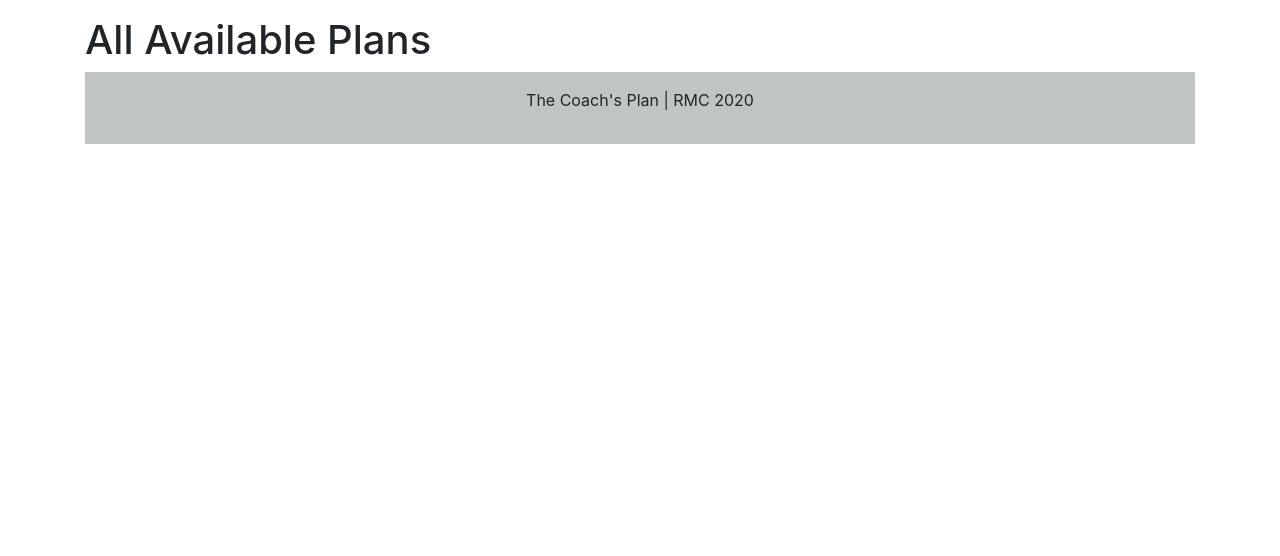
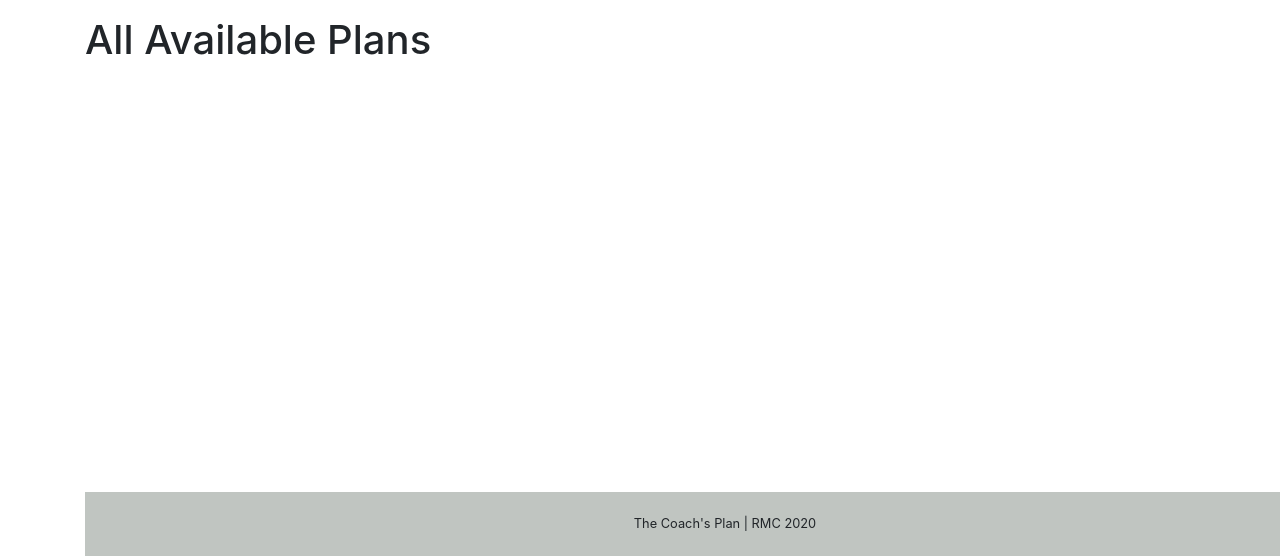
Before and after one commit to RonanMc99/coachs-plan, a Django app: page /plans/ in a window 1280 px wide. Shown: the part 244-800 px from the top of the page. Run offline with Django 3.2, Linux system fonts and the light colour scheme; data that the repository does not hold is empty; some libraries are stand-ins or nearby versions.

Commit message:
Added some styling for the list view

```diff
--- a/static/css/style.css
+++ b/static/css/style.css
@@ -107,7 +107,16 @@ padding: 2.5em 0;
 }
 
 /* Footer */
-.footer {
-  padding: 4em 0;
-  background: var(--clr-ltaccent);
+footer {
+  width: 100%;
+  position: fixed;
+  background-color: var(--clr-ltaccent);
+  margin: auto;
+  bottom: 0;
 }
+
+footer p {
+  font-size: 0.8em;
+  text-align: center;
+  margin: .5em;
+}
--- a/templates/plan-list.html
+++ b/templates/plan-list.html
@@ -9,8 +9,11 @@
 {% block content %}
 
 <h1>All Available Plans</h1>
+
+<div class="container">
+    <div class="row">
         {% for plan in queryset %}
-
+        <div class="col py-3">
             <div class="card" style="width: 18rem;">
                 <div class="card-body">
                     <img src="{{ plan.image.url }}" class="card-img-top" alt="Plan thumbnail">
@@ -20,7 +23,10 @@
                     <a href="{{ plan.get_absolute_url }}" class="card-link">{{ plan }}</a>
                 </div>
             </div>
+        </div>
+        {% endfor %}
+    </div>
+</div>
 
-    {% endfor %}
 
 {% endblock content %}
```
Lines whose indentation alone changed are shown as unchanged.
